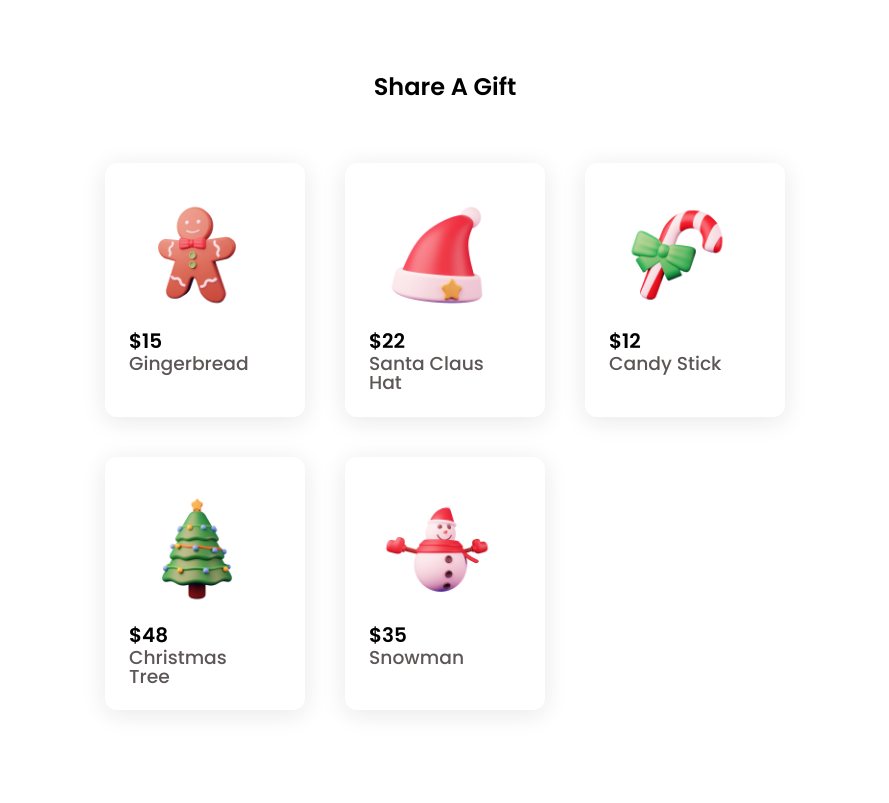
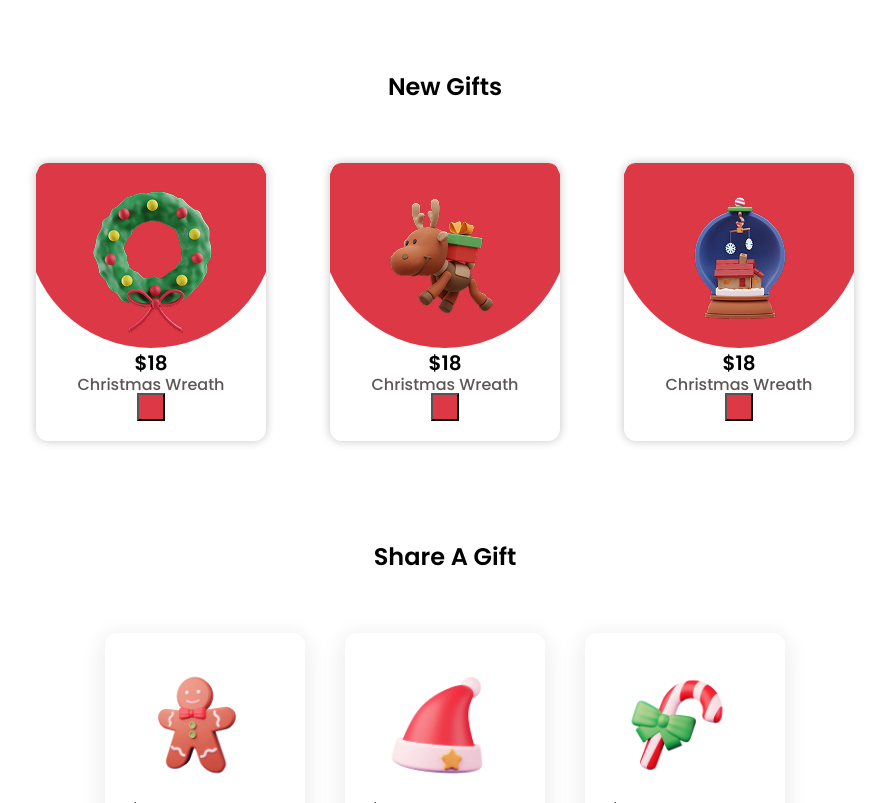
Before and after one commit to sarvarakimbayev/github-darisi, a plain HTML site: page index.html in a window 1280 px wide. Shown: the part 1817-2620 px from the top of the page, without its empty margins (195-1084 px from the left). Drawn offline with Linux system fonts and the light colour scheme.

Commit message:
gift section

```diff
--- a/index.html
+++ b/index.html
@@ -95,6 +95,39 @@
         </div>
     </section>
 
+    <section class="gifts">
+        <div class="container">
+            <h2 class="gifts__title">New Gifts</h2>
+            <ul class="gifts__list">
+                <li class="gifts__item">
+                    <div class="gifts__img-wrapper">
+                        <img src="./gift1.png" alt="">
+                    </div>
+                    <p class="gifts__desc">$18</p>
+                    <h3 class="gifts__subtitle">Christmas Wreath</h3>
+                    <button class="gifts__like"></button>
+                </li>
+                <li class="gifts__item">
+                    <div class="gifts__img-wrapper">
+                        <img src="./gift2.png" alt="">
+                    </div>
+                    <p class="gifts__desc">$18</p>
+                    <h3 class="gifts__subtitle">Christmas Wreath</h3>
+                    <button class="gifts__like"></button>
+                </li>
+                <li class="gifts__item">
+                    <div class="gifts__img-wrapper">
+                        <img src="./gift3.png" alt="">
+                    </div>
+                    <p class="gifts__desc">$18</p>
+                    <h3 class="gifts__subtitle">Christmas Wreath</h3>
+                    <button class="gifts__like"></button>
+                </li>
+            </ul>
+        </div>
+    </section>
+
+
     <section class="gift">
         <div class="container">
             <h2 class="gift__title">Share A Gift</h2>
--- a/style.css
+++ b/style.css
@@ -234,6 +234,76 @@ body {
     background-color: #DC3845;
 }
 
+/* gifts */
+.gifts {
+    padding-top: 72px;
+    padding-bottom: 32px;
+}
+
+.gifts__title {
+    font-weight: 600;
+    font-style: 24px;
+    line-height: 100%;
+    letter-spacing: 0%;
+    text-align: center;
+    margin-bottom: 64px;
+}
+
+.gifts__list {
+    display: flex;
+    justify-content: center;
+    gap: 64px;
+}
+
+.gifts__item {
+    display: flex;
+    padding: 20px;
+    align-items: center;
+    flex-direction: column;
+    justify-content: end;
+    position: relative;
+    width: 230px;
+    height: 278px;
+    box-shadow: 0px 0px 10px 0px #c4c4c4;
+    border-radius: 12px;
+    overflow: hidden;
+}
+
+.gifts__img-wrapper{
+    top: -65px;
+    left: -10px;
+    position: absolute;
+    width: 250px;
+    height: 250px;
+    border-radius: 50%;
+    padding: 86px 50px 14px;
+    background: #DC3845;
+}
+
+.gifts__desc{
+    font-weight: 600;
+    font-size: 20px;
+    line-height: 100%;
+    letter-spacing: 0%;
+    margin-bottom: 4px;
+}
+
+.gifts__subtitle{
+    font-weight: 500;
+    font-size: 16px;
+    line-height: 100%;
+    letter-spacing: 0%;
+    color: #5D5656;
+}
+
+.gifts__like{
+    width: 28px;
+    height: 28px;
+    background: #DC3845;
+}
+
+
+
 /* gift section*/
 .gift{
     padding-top: 72px;
```
Also changed, not shown: gift1.png (added), gift2.png (added), gift3.png (added), 1 other file.
